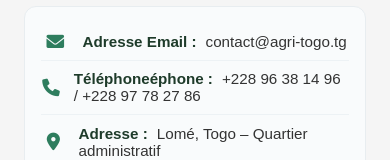
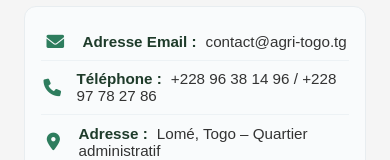
Before and after one commit to justinadukpo92-boop/AGRI_TOGO_FINAL, a plain HTML site: page pages/contact.html in a window 390 px wide. Shown: the part 279-439 px from the top of the page. Drawn offline with Linux system fonts and the light colour scheme.

Commit message:
correction de l'orthographe de *Téléphoneéphone en *Téléphone

```diff
--- a/pages/contact.html
+++ b/pages/contact.html
@@ -67,7 +67,7 @@
             </div>
             <div class="contact-item">
                 <i class="fas fa-phone"></i>
-                <span><strong>Téléphoneéphone :</strong> +228 96 38 14 96  / +228 97 78 27 86</span>
+                <span><strong>Téléphone :</strong> +228 96 38 14 96  / +228 97 78 27 86</span>
             </div>
             <div class="contact-item">
                 <i class="fas fa-map-marker-alt"></i>
```
